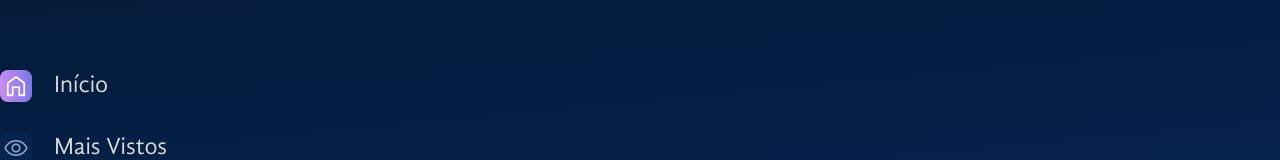
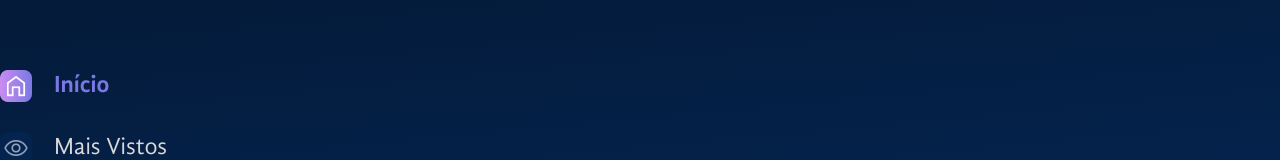
Before and after one commit to Joao-candido-messias/SpaceApp, a React (Vite) app: page / in a window 1280 px wide. Shown: the part 122-282 px from the top of the page. Built offline with nearby package versions, Linux system fonts and the light colour scheme.

Commit message:
style: Aplicação das fontes e pesos no item de lista

```diff
--- a/src/Componentes/BarraLateral/itemNavegacao/index.jsx
+++ b/src/Componentes/BarraLateral/itemNavegacao/index.jsx
@@ -5,16 +5,17 @@ font-size: 24px;
   line-height: 29px;
   margin-bottom: 30px;
   cursor: pointer;
-color:${props => props.$ativo ? '#7B78E5' : '#D9D9D9'};
+  color: ${props => props.$ativo ? '#7B78E5' : '#D9D9D9'};
   display: flex;
-align-items:center;
-gap:22px;
+  align-items: center;
+  gap: 22px;
+  font-family: ${props => props.$ativo ? "'GandhiSans-Bold'" : "'GandhiSans-Regular'"};
 `
 
-const ItemNavegacao = ({children, iconeAtivo, iconeInativo, ativo=false})=>{
-    return(
-        <ItemDeListaEstilizado>
-            <img src={ativo ? iconeAtivo : iconeInativo} alt="Icone do item de navegação" />
+const ItemNavegacao = ({ children, iconeAtivo, iconeInativo, ativo = false }) => {
+  return (
+    <ItemDeListaEstilizado $ativo={ativo}>
+      <img src={ativo ? iconeAtivo : iconeInativo} alt="Ícone do item de navegação" />
       {children}
     </ItemDeListaEstilizado>
   )
```
Also changed, not shown: public/imagens/Rectangle 36.png (added). Lines whose indentation alone changed are shown as unchanged.
